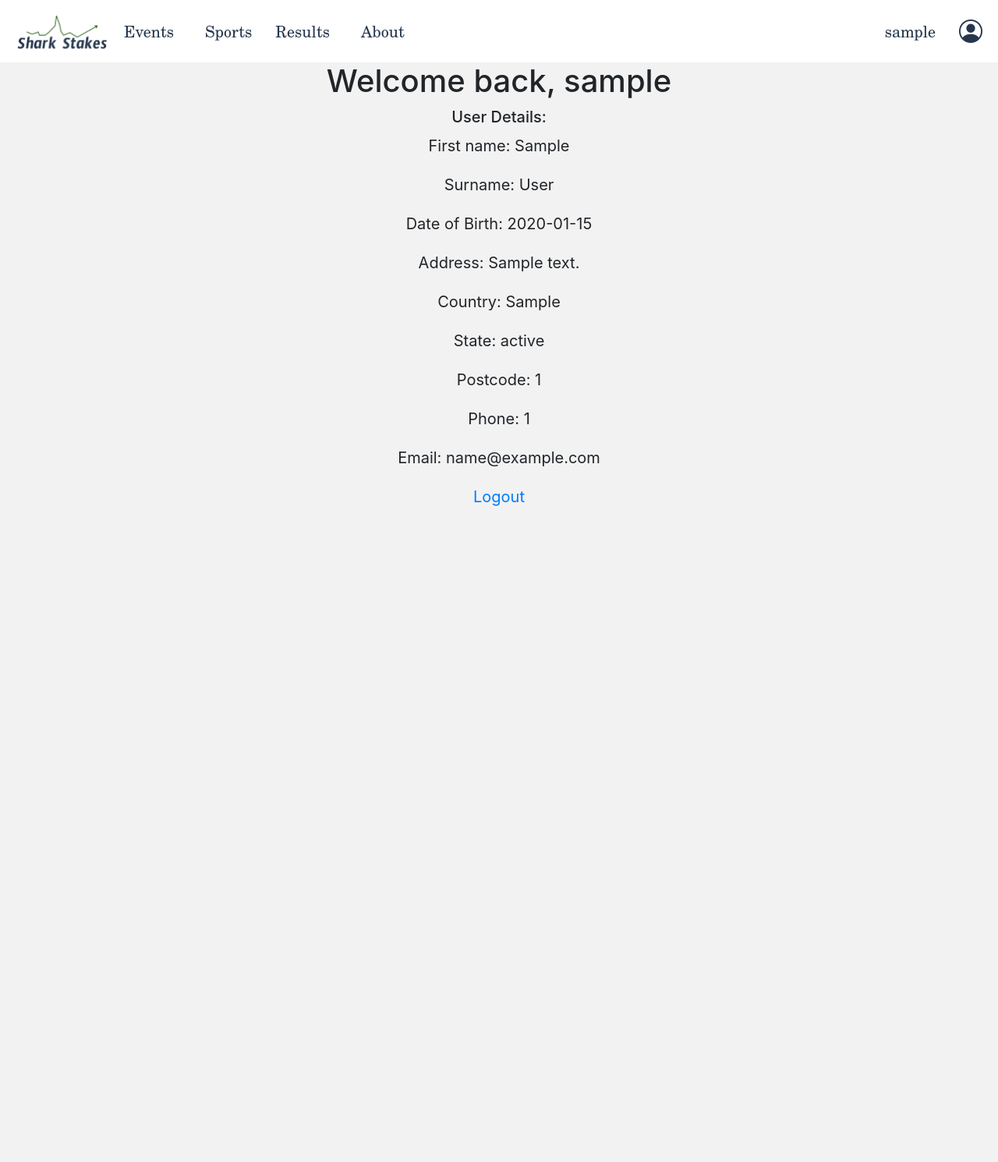
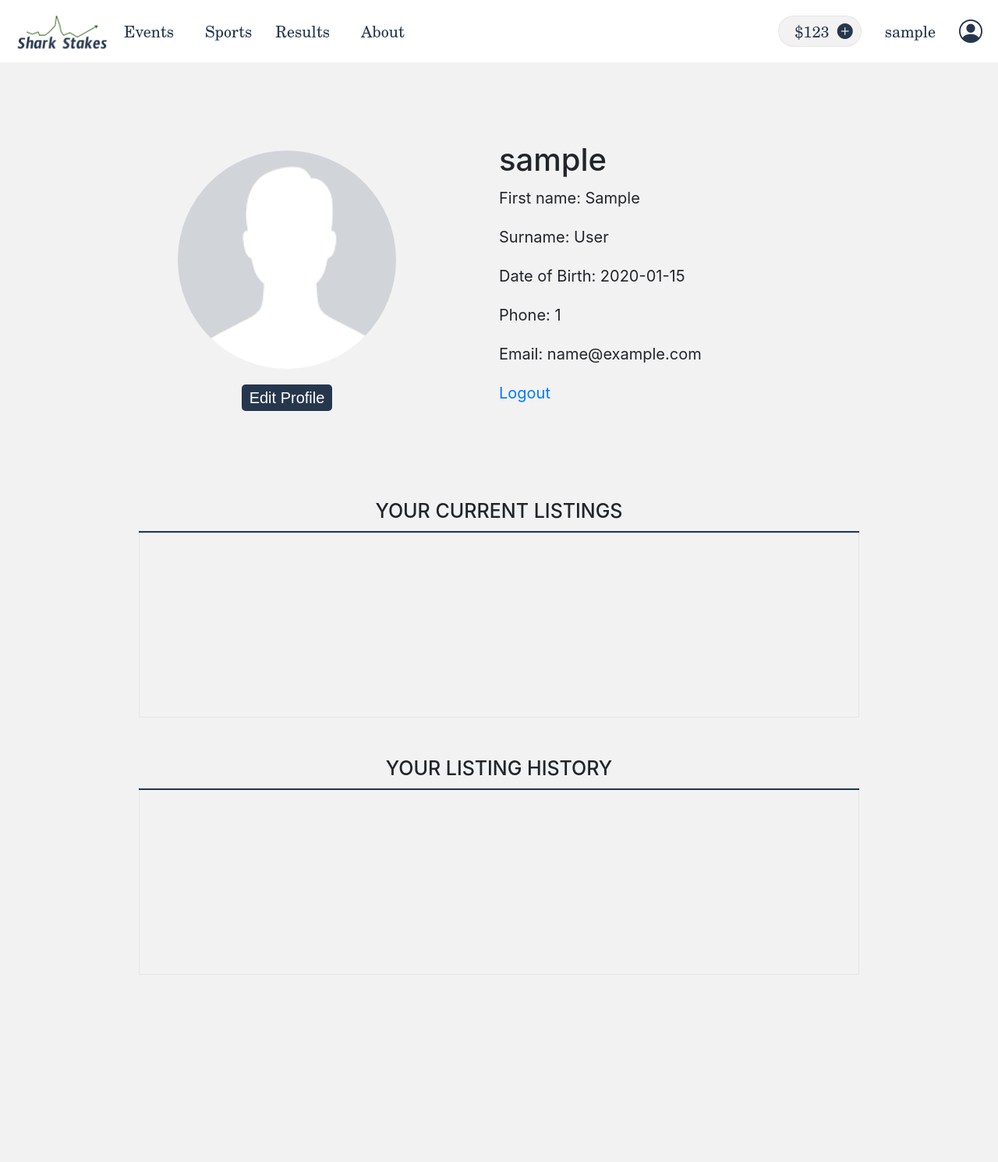
Before and after one commit to sirdedz/SharkStakesLLC, a Flask app: page /user in a window 1280 px wide. Shown: the top 1490 px of the page at 78% size. Run offline with Flask 2, Linux system fonts and the light colour scheme; a user stored in the database is signed in; tables that the repository leaves empty hold one stand-in row (values such as "Sample post"); lists and menus that the app fills with data are empty; some libraries are stand-ins or nearby versions.

Commit message:
Layout of user page, add balance indicator to header

```diff
--- a/app/static/main.css
+++ b/app/static/main.css
@@ -79,6 +79,33 @@ body{
 .header-right i:hover{
     cursor: pointer;
     color: var(--green1);
+}
+
+#balance{
+    display: flex;
+    align-items: center;
+}
+
+#balance span{
+    background-color: var(--grey1);
+    border-radius: 20px;
+    height: 50%;
+    display: flex;
+    align-items: center;
+    border: 1px solid var(--grey1);
+}
+
+#balance span:hover{
+    cursor: pointer;
+    border: 1px solid var(--green1);
+}
+
+#balance span:hover i{
+    color: var(--green1);
+}
+
+#balance i{
+    font-size: 1em;
 }
 
 .content{
@@ -426,3 +453,70 @@ table td{
     cursor: pointer;
     background-color: var(--grey1);
 }
+
+
+/*------------------- USER.HTML --------------------*/
+
+
+.user-main{
+    display: grid;
+    grid-template-rows: 70vh auto auto;
+    grid-template-columns: 50% 50%;
+    width: 85vw;
+    margin: 0 auto;
+}
+
+#user-image{
+    width: 100%;
+    grid-column: 1;
+    grid-row: 1;
+    display: flex;
+    flex-direction: column;
+    align-items: center;
+    justify-content: center;
+}
+
+#user-image img{
+    height: 35vh;
+    width: 35vh;
+    border-radius: 50%;
+    justify-self: center;
+    object-fit: cover;
+}
+
+#user-image button{
+    margin-top: 20px;
+    border-radius: 5px;
+    padding: 2px 10px;
+}
+
+#user-details{
+    width: 100%;
+    grid-column: 2;
+    grid-row: 1;
+    text-align: left;
+    display: flex;
+    flex-direction: column;
+    justify-content: center;
+}
+
+#user-listings{
+    width: 100%;
+    grid-column: 1 / 3;
+    grid-row: 2;
+}
+
+#user-listings table{
+    min-height: 30vh;
+}
+
+#user-history{
+    margin-top: 50px;
+    width: 100%;
+    grid-column: 1 / 3;
+    grid-row: 3;
+}
+
+#user-history table{
+    min-height: 30vh;
+}
--- a/app/templates/base.html
+++ b/app/templates/base.html
@@ -56,6 +56,12 @@
                 </div>
             {% else %}
                 <div class="header-right">
+                    <div id="balance">
+                        <span>
+                            <div>$123</div>
+                            <i class="bi bi-plus-circle-fill"></i>
+                        </span>
+                    </div>
                     <p><a href={{ url_for('user') }}>{{current_user.username}}</a></p>
                     <a href={{ url_for('user') }}> <i class="bi bi-person-circle"></i></a>
                 </div>
--- a/app/templates/user.html
+++ b/app/templates/user.html
@@ -3,7 +3,7 @@
 {% extends "base.html" %}
 
 {% block content %}
-    <div class="user-main">
+    <!-- <div class="user-main">
         <h2>Welcome back, {{ current_user.username }}</h2>
         <h6>User Details:</h6>
         <p>First name: {{ current_user.firstname }}</p>
@@ -20,5 +20,52 @@
 
     {% if current_user.username == 'admin' %}
         <p><a href={{ url_for('populate') }}>Populate Database</a></p>
-    {% endif %}
+    {% endif %} -->
+
+
+    <div class="user-main">
+        <div id="user-image">
+            <img src="{{ url_for('static', filename='assets/temp_user.png') }}" alt="User Profile Image">
+            <button>Edit Profile</button>
+        </div>
+        <div id="user-details">
+            <h2>{{ current_user.username }}</h2>
+            <p>First name: {{ current_user.firstname }}</p>
+            <p>Surname: {{ current_user.surname }}</p>
+            <p>Date of Birth: {{ current_user.dob }}</p>
+            <p>Phone: {{ current_user.phone }}</p>
+            <p>Email: {{current_user.email }}</p>
+            <p><a href={{ url_for('logout') }}>Logout</a></p>
+        </div>
+        <div id="user-listings">
+            <h5>YOUR CURRENT LISTINGS</h5>
+            <table>
+                <thead>
+                    <tr>
+                        <th></th>
+                    </tr>
+                </thead>
+                <tbody>
+                    <tr>
+                        <td></td>
+                    </tr>
+                </tbody>
+            </table>
+        </div>
+        <div id="user-history">
+            <h5>YOUR LISTING HISTORY</h5>
+            <table>
+                <thead>
+                    <tr>
+                        <th></th>
+                    </tr>
+                </thead>
+                <tbody>
+                    <tr>
+                        <td></td>
+                    </tr>
+                </tbody>
+            </table>
+        </div>
+    </div>
 {% endblock %}
```
Also changed, not shown: app/static/assets/temp_user.png (added), 1 other file.
